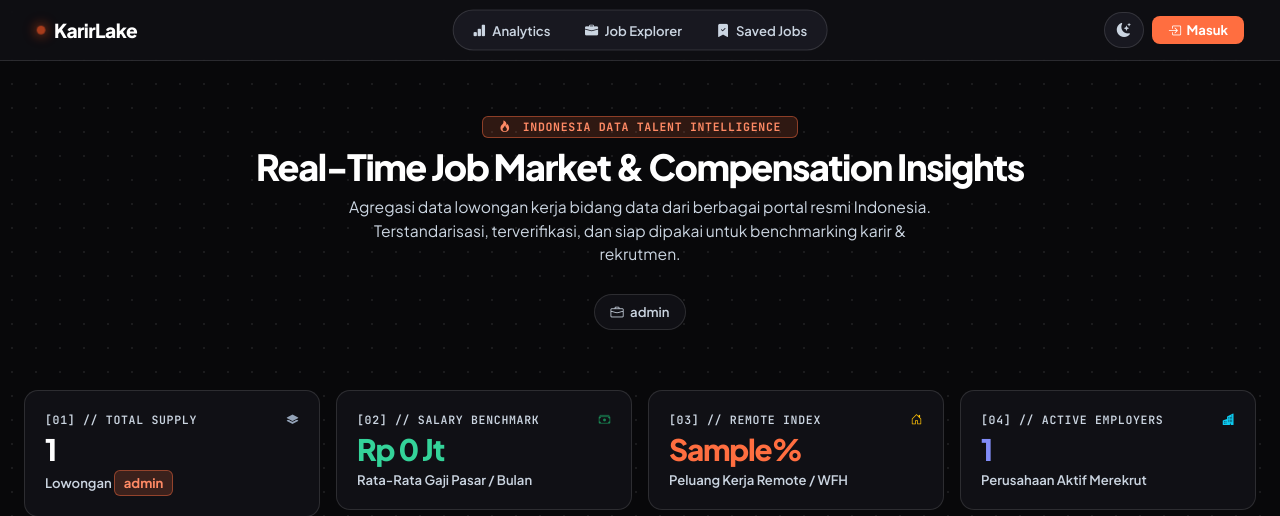
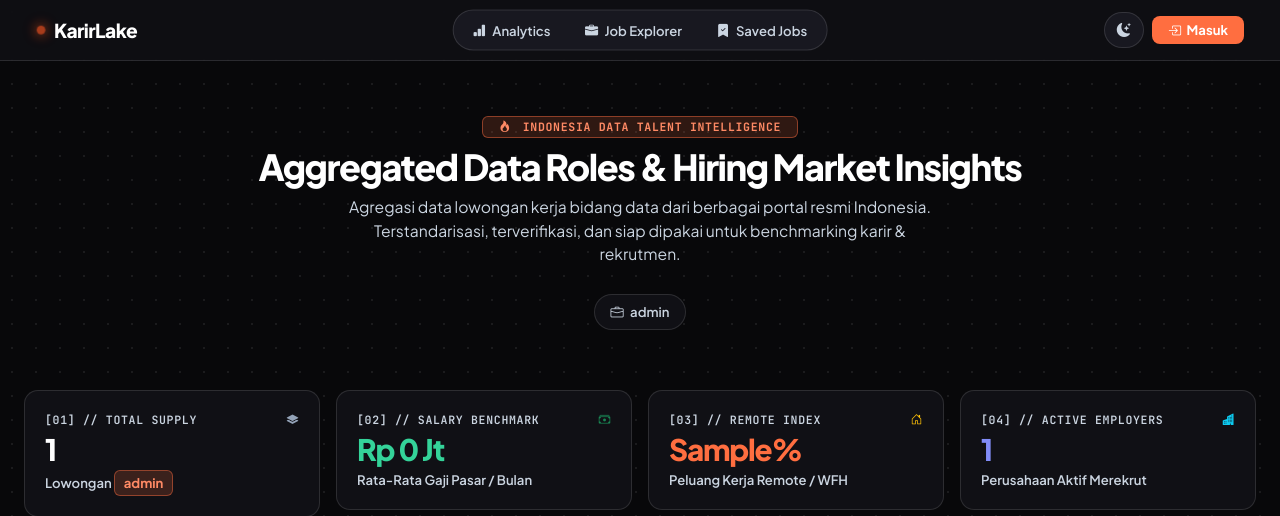
Before and after one commit to boyerlindquist/karirlake, a Flask app: template web/app/templates/index.html in a window 1280 px wide. Shown: the top 516 px of the page. Run offline with Flask 3, Linux system fonts and the light colour scheme; the template is opened without the code that fills it: most values are stand-ins (such as "Sample title", 1, 10 or a date in 2020).

Commit message:
fix gitignore and update title

```diff
--- a/web/app/templates/index.html
+++ b/web/app/templates/index.html
@@ -1,6 +1,6 @@
 {% extends "base.html" %}
 
-{% block title %}KarirLake | Tech Job Market & Salary Intelligence{% endblock %}
+{% block title %}KarirLake | Data Roles & Hiring Market Insights{% endblock %}
 
 {% block content %}
 
@@ -11,7 +11,7 @@
         <span class="badge hero-intel-badge mono-tag mb-2 px-3 py-1">
             <i class="bi bi-fire me-1"></i> Indonesia Data Talent Intelligence
         </span>
-        <h1 class="hero-title">Real-Time Job Market & Compensation Insights</h1>
+        <h1 class="hero-title">Aggregated Data Roles & Hiring Market Insights</h1>
         <p class="hero-subtitle mx-auto">
             Agregasi data lowongan kerja bidang data dari berbagai portal resmi Indonesia. Terstandarisasi, terverifikasi, dan siap dipakai untuk benchmarking karir & rekrutmen.
         </p>
```
Also changed, not shown: 1 other file.
